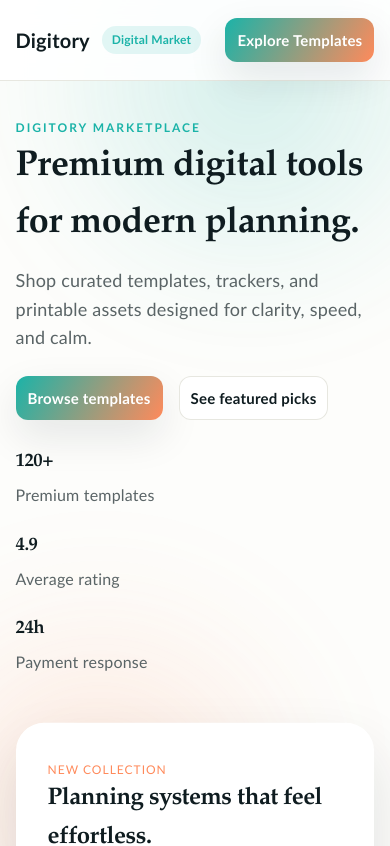
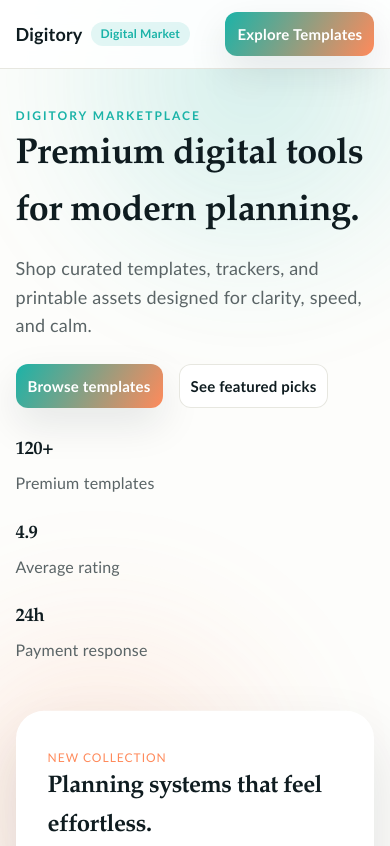
Before and after one commit to Tynn012/Digitory, a React (Vite) app: page / in a window 390 px wide. Shown: the top 846 px of the page. Built offline with nearby package versions, Linux system fonts and the light colour scheme; no server answers; the database is empty.

Commit message:
feat: add mobile styles for header brand and badge to improve layout on smaller screens

```diff
--- a/src/index.css
+++ b/src/index.css
@@ -1032,6 +1032,44 @@
   }
 }
 
+/* Header brand + badge mobile fixes */
+@media (max-width: 720px) {
+  .container.nav-bar {
+    padding: 12px 0;
+    gap: 8px;
+    align-items: center;
+    flex-wrap: wrap;
+  }
+
+  .brand {
+    display: inline-flex;
+    align-items: center;
+    gap: 8px;
+    min-width: 0;
+  }
+
+  .brand-text {
+    font-size: 18px;
+    overflow: hidden;
+    text-overflow: ellipsis;
+    white-space: nowrap;
+    max-width: 60%;
+  }
+
+  .brand-badge {
+    padding: 6px 10px;
+    font-size: 12px;
+    line-height: 1;
+    flex: 0 0 auto;
+    white-space: nowrap;
+  }
+
+  .nav-actions {
+    order: 2;
+    margin-left: auto;
+  }
+}
+
 @media (max-width: 720px) {
   .nav-links {
     display: none;
```
